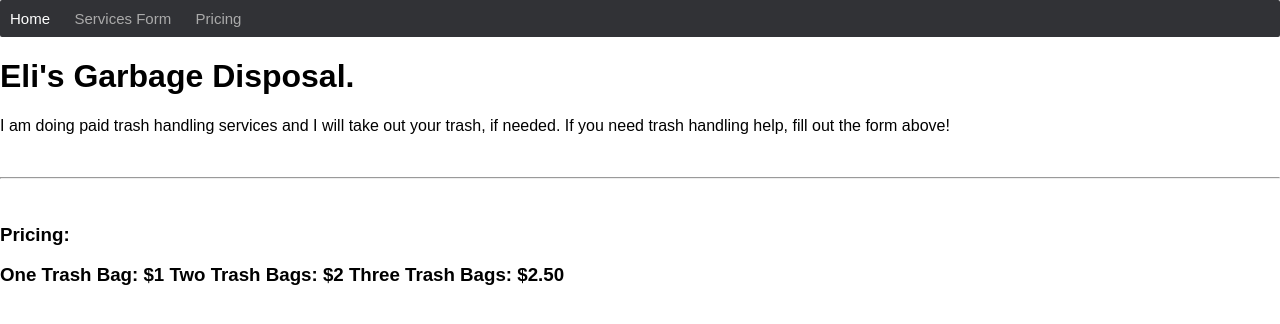
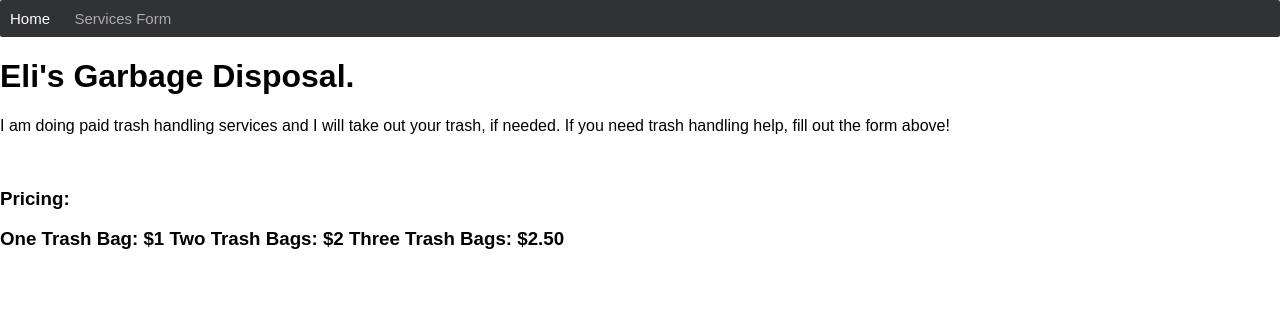
Before and after one commit to TheGameDeveloperNoob/thegamedevelopernoob.github.io, a plain HTML site: page index.html in a window 1280 px wide. Drawn offline with Linux system fonts and the light colour scheme.

Commit message:
Update index.html

```diff
--- a/index.html
+++ b/index.html
@@ -10,7 +10,6 @@
     <div class="navbar">
       <a href="#">Home</a>
       <a href="https://forms.gle/wXTLmN7LC25vZfZFA">Services Form</a>
-      <a href="#Pricing">Pricing</a>
     </div>
 
     <h1>Eli's Garbage Disposal.</h1>
@@ -20,8 +19,6 @@
       If you need trash handling help, fill out the form above!
     </p>
   <br>
-  <hr>
-    <br>
     <h3>Pricing:<h3>
       <p>
       One Trash Bag: $1
```
